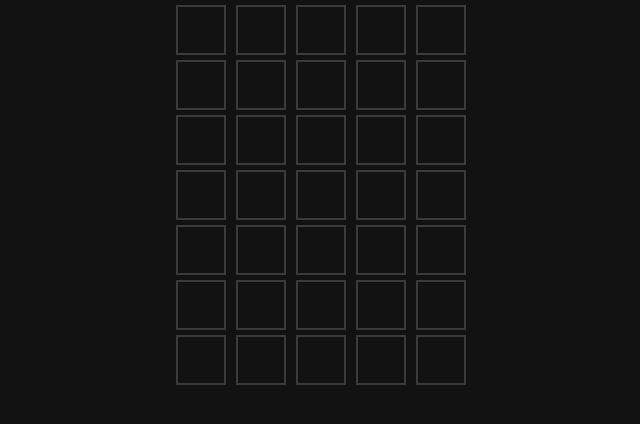
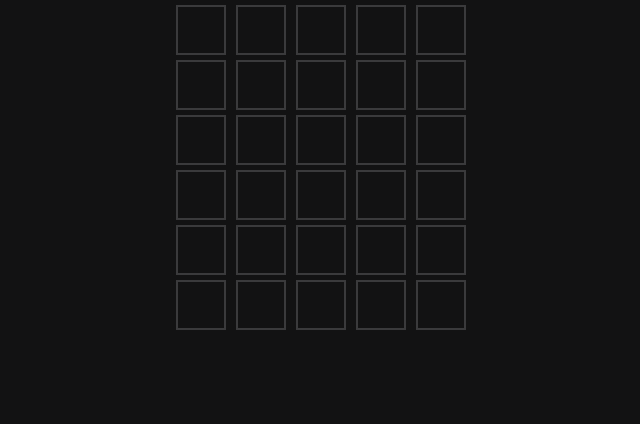
Before and after one commit to JabobKrauskopf/wordle-remake, a Next.js app: page / in a window 1280 px wide. Shown: the top 424 px of the page, without its empty margins (319-959 px from the left). Built offline with nearby package versions, Linux system fonts and the light colour scheme.

Commit message:
Fixed repository structure

```diff
--- a/pages/wordle-grid.tsx
+++ b/src/components/wordle-grid.tsx
@@ -1,5 +1,5 @@
 import { Box, Flex } from "@chakra-ui/react";
-import { compareToResult } from ".";
+import { compareToResult } from "../pages";
 
 interface CellProps {
   value?: string;
--- a/pages/index.tsx
+++ b/src/pages/index.tsx
@@ -1,8 +1,8 @@
-import { Box, Flex } from "@chakra-ui/react";
+import { Flex } from "@chakra-ui/react";
 import type { NextPage } from "next";
 import { useState } from "react";
-import { Keyboard } from "./keyboard";
-import { WordleGrid } from "./wordle-grid";
+import { Keyboard } from "../components/keyboard";
+import { WordleGrid } from "../components/wordle-grid";
 
 export const compareToResult = (
   letters: string[],
@@ -22,7 +22,7 @@ export const compareToResult = (
 const App: NextPage = () => {
   const [currentInput, setCurrentInput] = useState("");
   const [maxWordLength, _] = useState(5);
-  const [maxTries, setMaxTires] = useState(6);
+  const [maxTries, setMaxTires] = useState(5);
   const [previousTries, setPreviousTries] = useState<string[]>([]);
   const [gameState, setGameState] = useState<"unknown" | "lost" | "won">(
     "unknown"
```
Also changed, not shown: src/components/keyboard.tsx (renamed from pages/keyboard.tsx), src/pages/_app.tsx (renamed from pages/_app.tsx).
